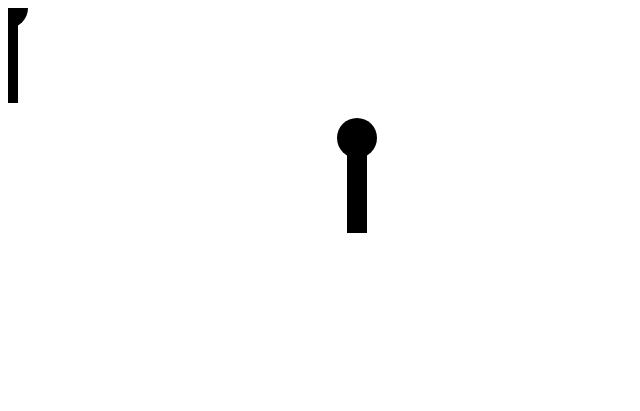
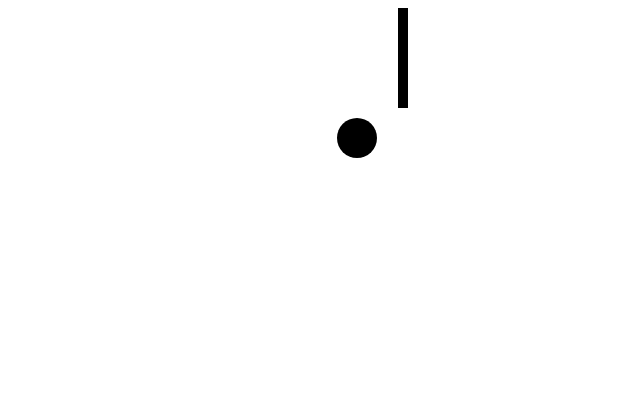
Before and after one commit to GustavPS/Animering, a plain HTML site: page index.html in a window 1280 px wide. Shown: the whole page, without its empty margins (0-640 px from the left). Drawn offline with Linux system fonts and the light colour scheme.

Commit message:
ping pong

```diff
--- a/index.html
+++ b/index.html
@@ -4,7 +4,7 @@
 
     </head>
     <body>
-        <canvas id="duk" width="500" height="400" onmousemove="mouseHandler(event)"></canvas>
+        <canvas style="cursor: none;" id="duk" width="500" height="400" onmousemove="mouseHandler(event)"></canvas>
         <script>
             var c = document.getElementById("duk");
             var ctx = c.getContext("2d");
@@ -16,11 +16,12 @@
                 ctx.beginPath();
                 ctx.arc(x, y, 20, 0, 2*Math.PI);
                 ctx.fill();
-                // Kropp
-                ctx.fillRect(x-10, y+15, 20, 80);
+            } function Pong(y) {
+                // Pong1
+                ctx.beginPath;
+                ctx.fillRect(390, y, 10, 100);
             }
             function mouseHandler(event) {
-                xMouse = event.clientX;
                 yMouse = event.clientY;
             }
             function repaint() {
@@ -29,8 +30,7 @@
                 // Måla gubbe
                 paintMan(xMan, yMan);
 
-               // Måla gubbe
-                paintMan(xMouse, yMouse);
+                Pong(yMouse);
 
                 // Flytta gubbe
                 xMan = xMan + vxMan;
@@ -42,11 +42,11 @@
                 if(yMan - 20 < 0){
                     vyMan = 2;
                 }
-                if(xMan  + 20 > 500){
-                    vxMan = -1;
-                }
                 if(xMan - 20 < 0){
                     vxMan = 1;
+                }
+                if(xMan == 370 && yMan > yMouse  + 20 || yMan < yMouse && xMan == 370) {
+                    vxMan = -1;
                 }
             }
 
```
